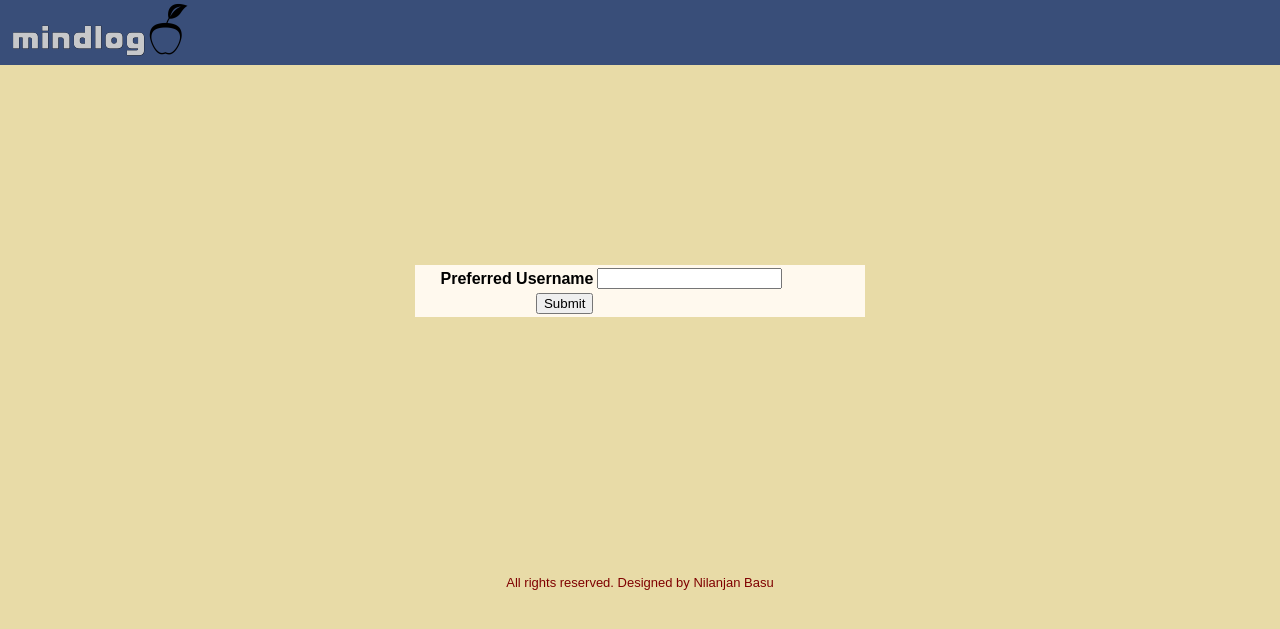
After one commit to nilanjanbasu/Sample-Django-Blog, a Django app: page /login/form/ in a window 1280 px wide. The commit adds this page. Shown: the top 629 px of the page. Run offline with Django 3.2, Linux system fonts and the light colour scheme; parts of the project's set-up code (start-up, migrations or seed data) failed here and were passed over.

Commit message:
Added unique username support

```diff
--- /dev/null
+++ b/myblog/insta_blog/static/_js/social_form.js
@@ -0,0 +1,19 @@
+window.onload = function () {
+	var f = document.getElementById('id_social_form');
+	arr = [];
+	f.onsubmit = function () {
+		if(arr.length > 0 ) {
+			f.parentNode.parentNode.removeChild(arr[0]);
+		}
+		arr = [];
+		var txtbx = document.getElementById('id_username');
+		if(txtbx.value.length == 0 || txtbx.value.length >30) {
+			var x = document.createElement("p");
+			arr.push(x);
+			x.innerHTML='Enter valid username less than 30 characters';
+			x.style.backgroundColor = "white";
+			f.parentNode.parentNode.insertBefore(x,f.parentNode);
+			return false;
+		}
+	};
+};
--- a/myblog/insta_blog/templates/blog_theme_base.html
+++ b/myblog/insta_blog/templates/blog_theme_base.html
@@ -6,9 +6,9 @@
 	    {% block css_link %}
 			<LINK href="{{STATIC_URL}}css/base.css" rel="stylesheet" type="text/css">
 	    {% endblock %}
-	    {% block jscript %}{% endblock %}
 
 	    <style type="text/css">{% block css_style %}{% endblock %} </style>
+	    {% block jscript %}{% endblock %}
 	</HEAD>
 	<BODY>
 		<div id="container">
--- /dev/null
+++ b/myblog/insta_blog/templates/social_login_form.html
@@ -0,0 +1,47 @@
+{% extends "blog_theme_base.html" %}
+
+{% block title %} Login {% endblock %}
+
+{% block css_style %}
+#sidebar {
+		width: 0%;
+	}
+#main_content{
+	width:100%;
+	min-height: 500px;
+	background-color:#E8DBA7;
+	text-align:center;
+}
+#social_form {
+	background-color:#FFF9EE;
+	text-align:right;
+	width:450px;
+	margin:auto;
+	margin-top:200px;
+}
+#social_form > form {
+	width:90%;
+	margin:auto;
+}
+{% endblock %}
+
+{% block jscript %}
+<script src="{{STATIC_URL}}_js/social_form.js"></script>
+{% endblock %}
+
+{%block blog_head %} {% endblock %}
+{% block content %}
+{% if errors %}
+	{% for e in errors %}
+	<p style="background-color:white;">{{e}}</p>
+	{% endfor %}
+{% endif %}
+<div id="social_form">
+<form id="id_social_form" action="" method="post">
+<table>
+<tr><th><label for="id_username">Preferred Username</label></th><td><input id="id_username"	type="text" name="username" value=""></td></tr>
+<tr><th><input type="submit" value="Submit"></th></tr>
+</table>
+</form>
+</div>
+{% endblock %}
--- a/myblog/insta_blog/views.py
+++ b/myblog/insta_blog/views.py
@@ -1,6 +1,6 @@
 # Create your views here.
 
-from django.shortcuts import render_to_response
+from django.shortcuts import render_to_response,redirect
 from django.contrib.auth import login,logout,authenticate
 from django.contrib.auth.decorators import login_required
 from django.http import HttpResponseRedirect,HttpResponse,Http404
@@ -11,6 +11,7 @@ from django.contrib.auth.models import User
 from django.db import models
 from insta_blog.blog_forms import ArticleForm
 from datetime import datetime
+from social_auth.utils import setting
 
 class LoginForm(ModelForm):
 	class Meta:
@@ -234,9 +235,22 @@ def article_delete(request,user_name,article_slug):
 	Article.author_objects.user_articles(user_name).filter(slug = article_slug).delete();
 	return HttpResponseRedirect('/user/%s/'%(user_name,))
 
+def social_form(request):
+	errors = []
+	if request.method == 'POST' and request.POST.get('username'):
+		username_input = request.POST['username']
+		if not User.objects.filter(username=username_input).exists():
+			name = setting('SOCIAL_AUTH_PARTIAL_PIPELINE_KEY', 'partial_pipeline')
+			request.session['saved_username'] = username_input
+			backend = request.session[name]['backend']
+			return redirect('socialauth_complete', backend=backend)
+		else:
+			errors.append('Username already Exists.')
+
+	return render_to_response('social_login_form.html', {'errors':errors}, RequestContext(request))
+
 
 ############## TEst codes
-
 
 
 def pampam(request):
--- a/myblog/urls.py
+++ b/myblog/urls.py
@@ -17,6 +17,7 @@ urlpatterns = patterns('',
     url(r'^pampam/$', 'insta_blog.views.pampam',name='social_auth_redirect'),
     url(r'^$','insta_blog.views.login_serve'),
     url(r'^login/$','insta_blog.views.login_serve',name='login_page'),
+    url(r'^login/form/$','insta_blog.views.social_form',name='social_form'),
     url(r'^logout/$','insta_blog.views.log_out_serve',name='logout_page'),
     url(r'^user/(?P<user_name>[^/]+)/$','insta_blog.views.profile_view',name='profile_view'),
     url(r'^user/(?P<user_name>[^/]+)/edit/(?P<article_slug>[^/]+)/$','insta_blog.views.article_edit',name='article_edit'), #a '/' in article will intriduce bugs (FIX)
```
Also changed, not shown: myblog/insta_blog/pipeline.py (added, +15 -0 lines), myblog/settings.py (+11 -0 lines).
